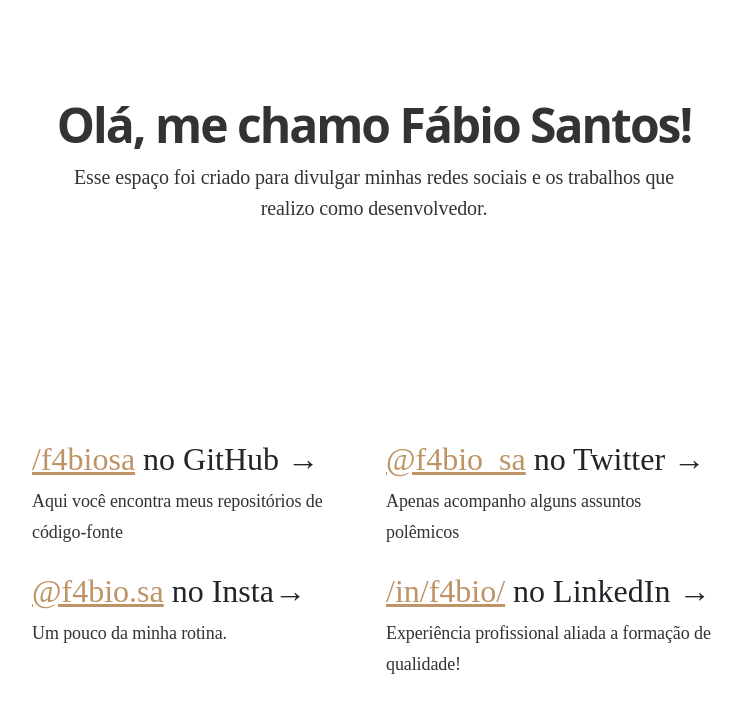
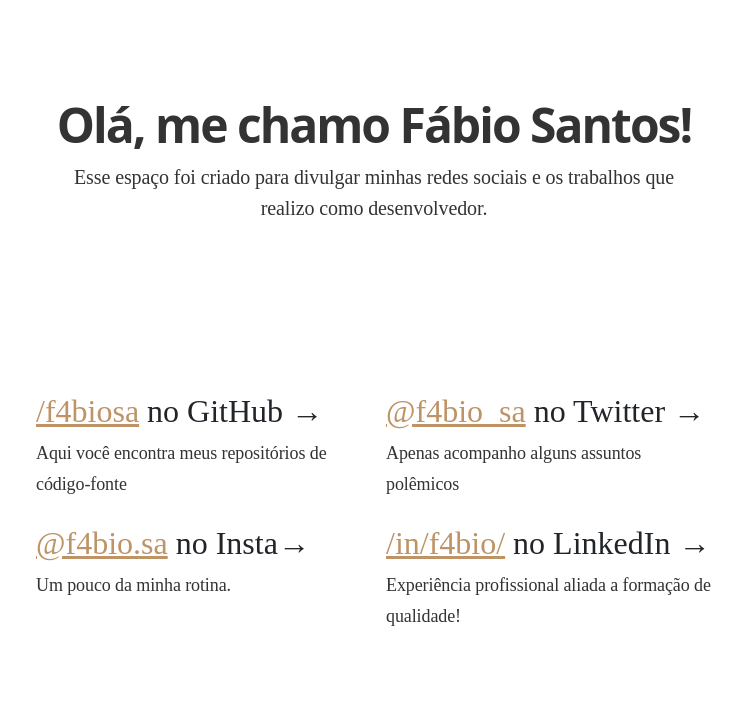
Before and after one commit to f4biosa/f4biosa, a Next.js app: page / in a window 1280 px wide. Shown: the top 708 px of the page, without its empty margins (266-1008 px from the left). Built offline with nearby package versions, Linux system fonts and the light colour scheme.

Commit message:
Ajustes para o bootstrap 5.2_

```diff
--- a/pages/index.js
+++ b/pages/index.js
@@ -1,13 +1,13 @@
 export default function Home() {
 return (
 <div>
-    <div className="px-4 py-5 my-5 text-center">
+    <div className="py-5 my-5 text-center">
             <h1 className="display-5 fw-bold"> Olá, me chamo Fábio Santos!</h1>
             <div className="col-lg-6 mx-auto">
                 <p className="lead mb-4">Esse espaço foi criado para divulgar minhas redes sociais e os trabalhos que realizo como desenvolvedor.</p>
             </div>
     </div>
-    <div className="container px-2 py-5" id='feature-1'>
+    <div className="container" id='feature-1'>
         <div className="row g-4 py-5 row-cols-1 row-cols-lg-2">
                 <div className="feature col">
                     <h6 className="fs-2"><a href="https://github.com/f4biosa" >/f4biosa</a> no GitHub &rarr;</h6>
```
